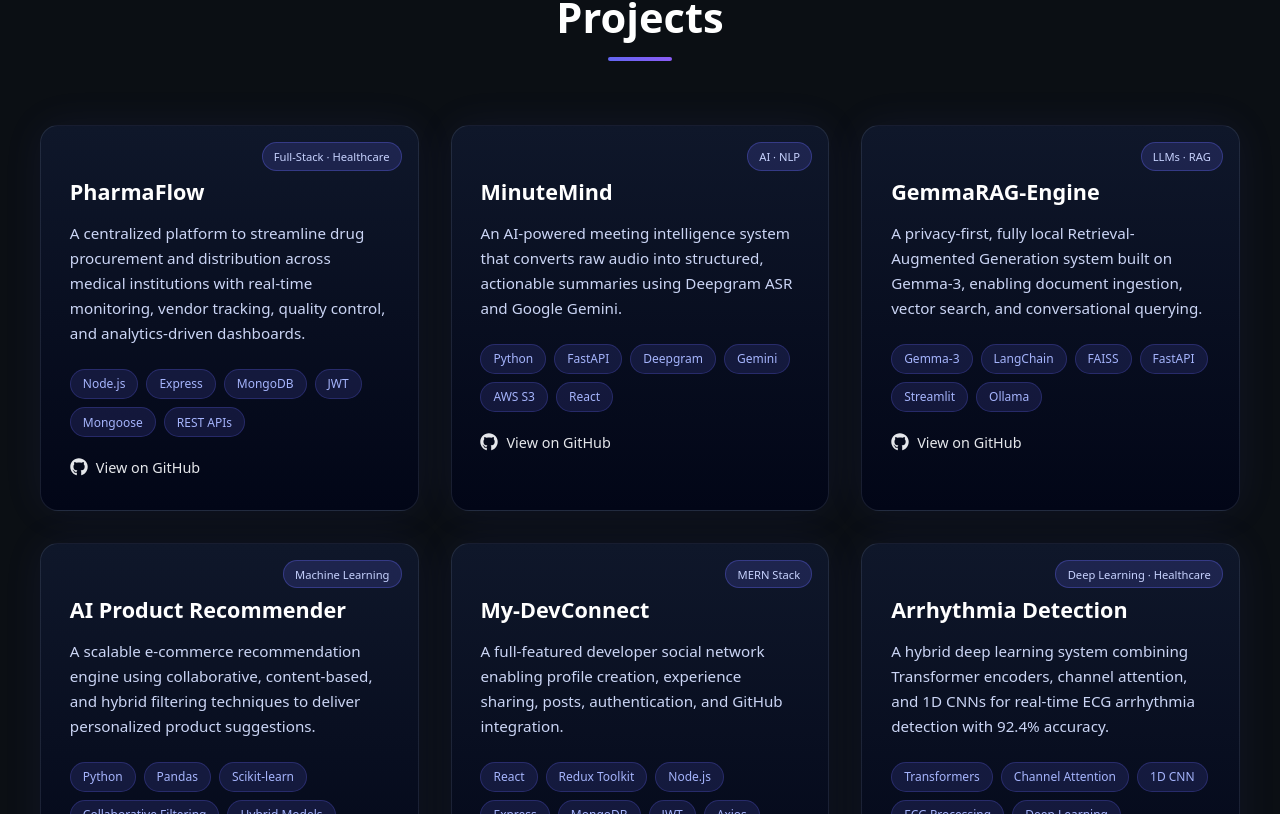
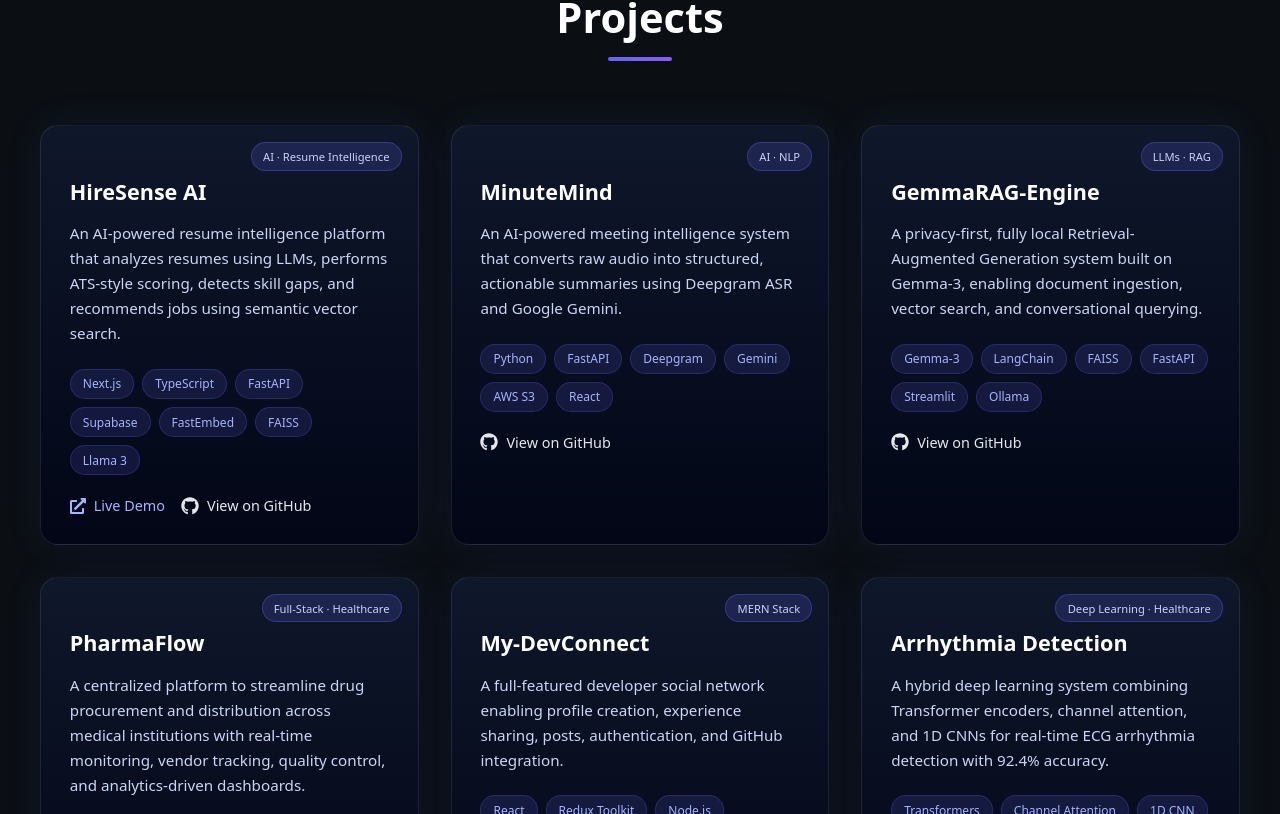
Before and after one commit to aryan-trivedi/portfolio, a React (Vite) app: page / in a window 1280 px wide. Shown: the part 3006-3820 px from the top of the page. Built offline with nearby package versions, Linux system fonts and the light colour scheme.

Commit message:
Updated the Project Section

```diff
--- a/src/components/ProjectCard.tsx
+++ b/src/components/ProjectCard.tsx
@@ -1,4 +1,4 @@
-import { FaGithub } from "react-icons/fa";
+import { FaGithub, FaExternalLinkAlt } from "react-icons/fa";
 
 type ProjectCardProps = {
   title: string;
@@ -6,6 +6,7 @@ type ProjectCardProps = {
   tech: string[];
   category: string;
   github?: string;
+  live?: string;
   period?: string;
 };
 
@@ -15,6 +16,7 @@ const ProjectCard = ({
   tech,
   category,
   github,
+  live,
   period,
 }: ProjectCardProps) => {
   return (
@@ -116,7 +118,34 @@ const ProjectCard = ({
         ))}
       </div>
 
-      {/* GITHUB LINK */}
+      {/* LINKS */}
+      <div
+        style={{
+          display: "flex",
+          gap: "1rem",
+          alignItems: "center",
+        }}
+      >
+        {live && (
+          <a
+            href={live}
+            target="_blank"
+            rel="noopener noreferrer"
+            style={{
+              display: "inline-flex",
+              alignItems: "center",
+              gap: "0.5rem",
+              color: "#a5b4fc",
+              textDecoration: "none",
+              fontSize: "0.9rem",
+              fontWeight: 500,
+            }}
+          >
+            <FaExternalLinkAlt size={16} />
+            Live Demo
+          </a>
+        )}
+
         {github && (
           <a
             href={github}
@@ -137,6 +166,7 @@ const ProjectCard = ({
           </a>
         )}
       </div>
+    </div>
   );
 };
 
--- a/src/components/Projects.tsx
+++ b/src/components/Projects.tsx
@@ -53,20 +53,22 @@ const Projects = () => {
             gap: "2rem",
           }}
         >
-          {/* 1️⃣ PharmaFlow */}
+          {/* 1️⃣ HireSense AI */}
           <ProjectCard
-            title="PharmaFlow"
-            category="Full-Stack · Healthcare"
-            description="A centralized platform to streamline drug procurement and distribution across medical institutions with real-time monitoring, vendor tracking, quality control, and analytics-driven dashboards."
+            title="HireSense AI"
+            category="AI · Resume Intelligence"
+            description="An AI-powered resume intelligence platform that analyzes resumes using LLMs, performs ATS-style scoring, detects skill gaps, and recommends jobs using semantic vector search."
             tech={[
-              "Node.js",
-              "Express",
-              "MongoDB",
-              "JWT",
-              "Mongoose",
-              "REST APIs",
+              "Next.js",
+              "TypeScript",
+              "FastAPI",
+              "Supabase",
+              "FastEmbed",
+              "FAISS",
+              "Llama 3",
             ]}
-            github="https://github.com/aryan-trivedi/PharmaFlow"
+            github="https://github.com/aryan-trivedi/HireSense-AI"
+            live="https://hire-sense-ai-pied.vercel.app/"
           />
 
           {/* 2️⃣ MinuteMind */}
@@ -101,19 +103,20 @@ const Projects = () => {
             github="https://github.com/aryan-trivedi/GemmaRAG-Engine"
           />
 
-          {/* 4️⃣ AI Product Recommender */}
+          {/* 4️⃣ PharmaFlow */}
           <ProjectCard
-            title="AI Product Recommender"
-            category="Machine Learning"
-            description="A scalable e-commerce recommendation engine using collaborative, content-based, and hybrid filtering techniques to deliver personalized product suggestions."
+            title="PharmaFlow"
+            category="Full-Stack · Healthcare"
+            description="A centralized platform to streamline drug procurement and distribution across medical institutions with real-time monitoring, vendor tracking, quality control, and analytics-driven dashboards."
             tech={[
-              "Python",
-              "Pandas",
-              "Scikit-learn",
-              "Collaborative Filtering",
-              "Hybrid Models",
+              "Node.js",
+              "Express",
+              "MongoDB",
+              "JWT",
+              "Mongoose",
+              "REST APIs",
             ]}
-            github="https://github.com/aryan-trivedi/AI-Product-Recommender"
+            github="https://github.com/aryan-trivedi/PharmaFlow"
           />
 
           {/* 5️⃣ My-DevConnect */}
```
Lines whose indentation alone changed are shown as unchanged.
